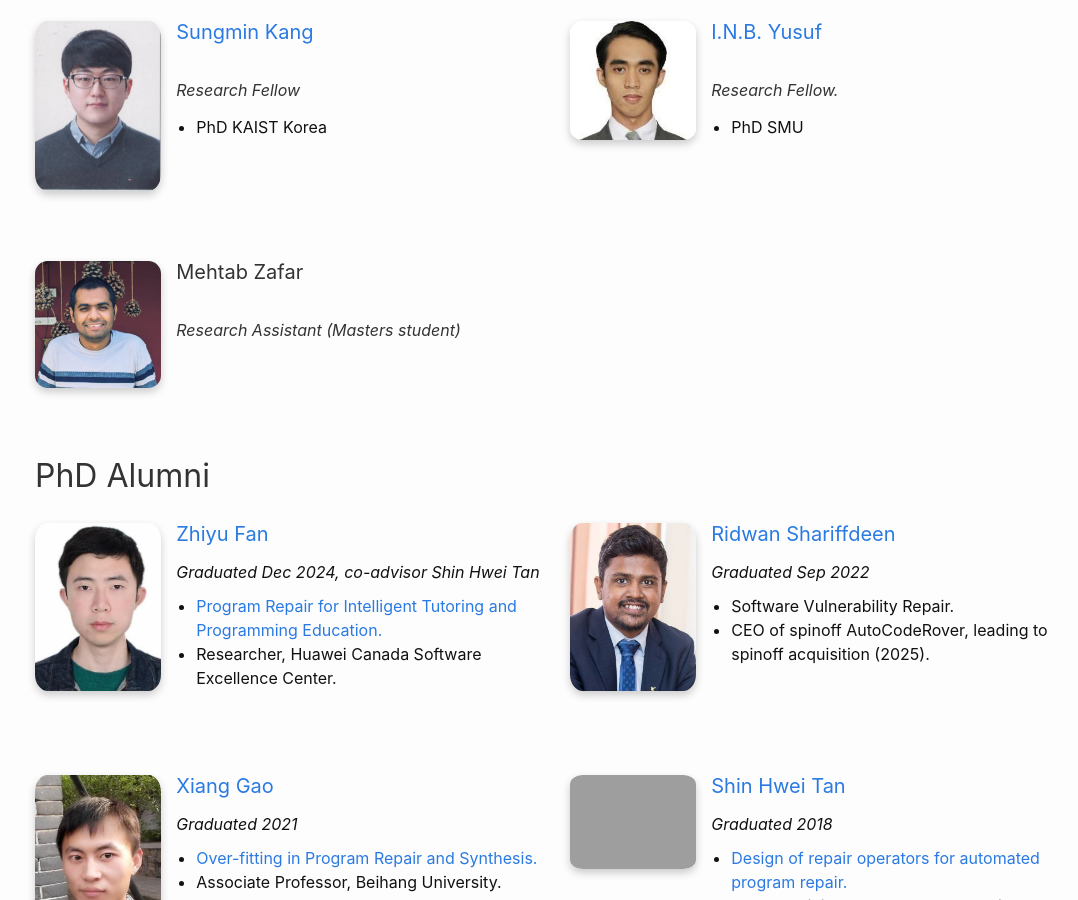
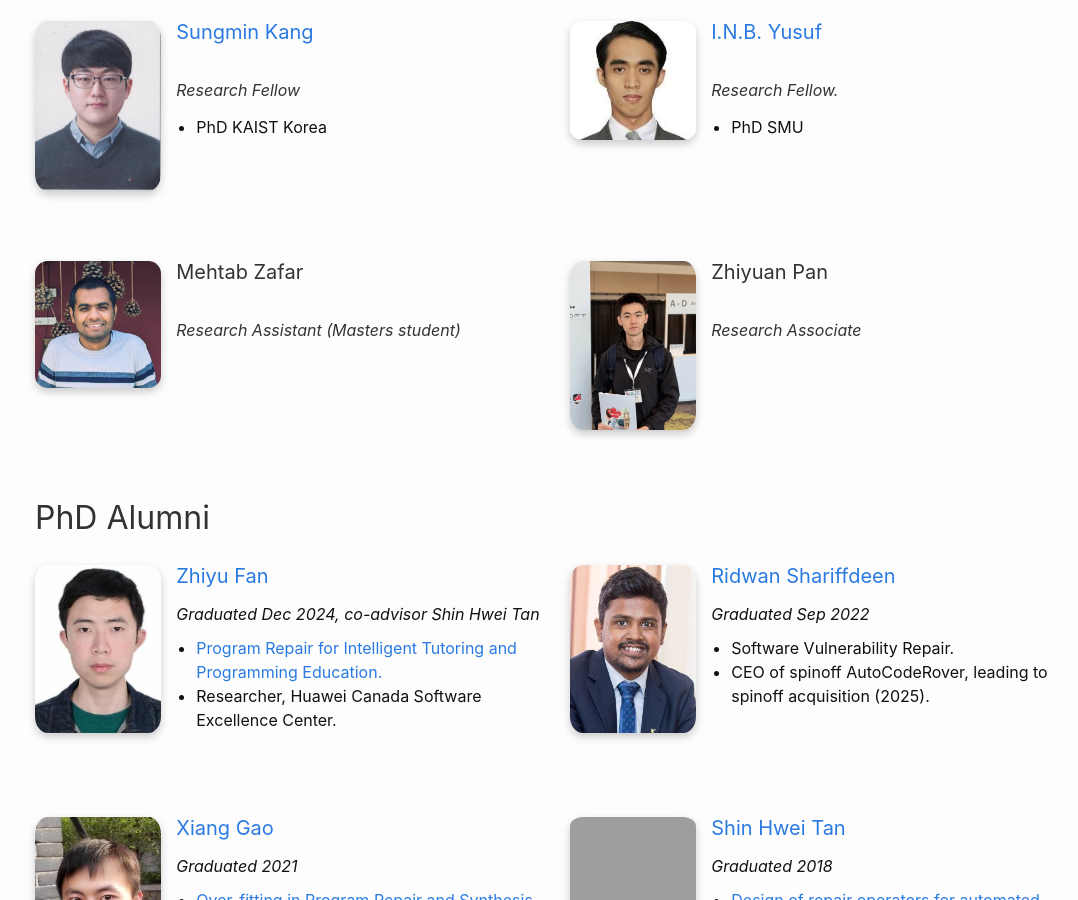
Before and after one commit to nus-tss/nus-tss.github.io, a Jekyll site: the page built from _pages/team.md, in a window 1280 px wide and 900 px high, scrolled down 2204 px. Shown: the whole window, without its empty margins (85-1163 px from the left). Built offline with Jekyll 4.4.1, drawn with Linux system fonts in a browser that asks for light colours; nearby versions of some CDN libraries.

Commit message:
Update staff.yml

```diff
--- a/_data/team/staff.yml
+++ b/_data/team/staff.yml
@@ -39,3 +39,7 @@
 - name: Mehtab Zafar
   photo: mehtab.jpeg
   role: Research Assistant (Masters student)
+
+- name: Zhiyuan Pan
+  photo: zhiyuanpan.png
+  role: Research Associate
```
